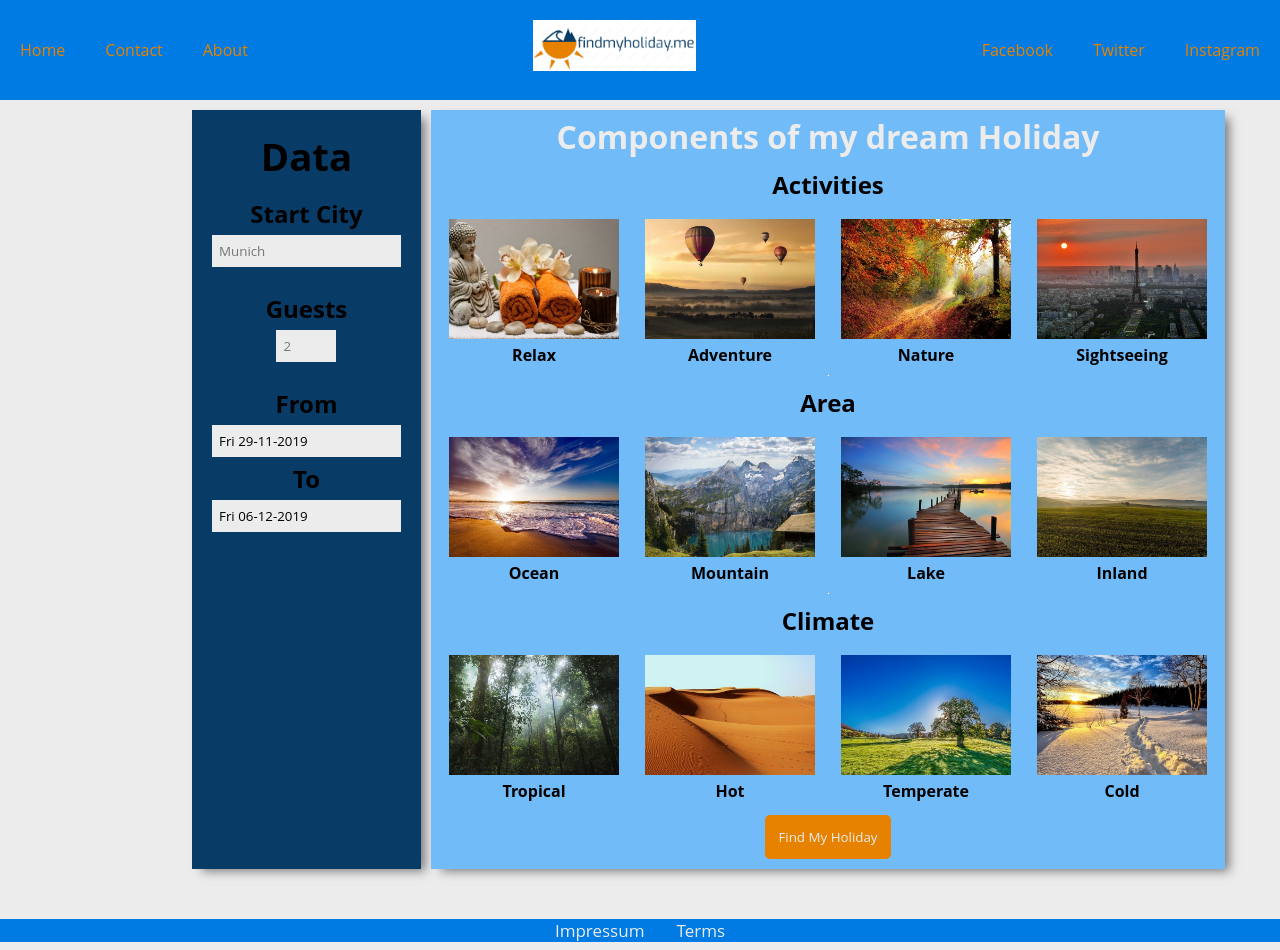
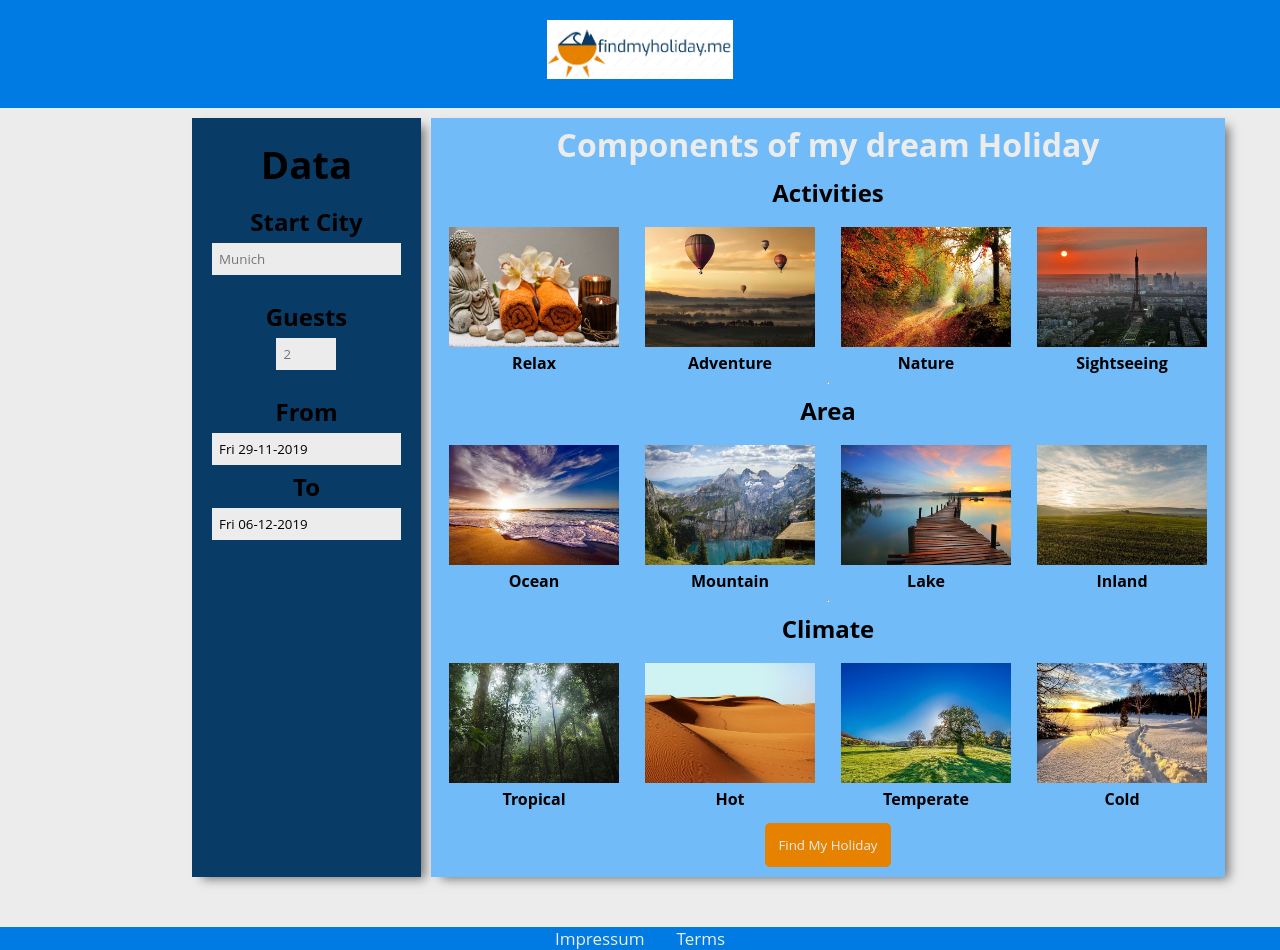
Before and after one commit to sommerfe/myholiday3, a React (Create React App) app in the folder myholiday3/: page / in a window 1280 px wide. Built offline with nearby package versions, Linux system fonts and the light colour scheme; the HTML template or start-up script is replaced by a standard one.

Commit message:
remove unnecessary links in header bar

```diff
--- a/myholiday3/src/App.css
+++ b/myholiday3/src/App.css
@@ -288,6 +288,6 @@ img {
 }
 
 #logo img {
-  height: 25%;
-  width: 25%;
+  height: 15%;
+  width: 15%;
 }
--- a/myholiday3/src/components/Parent.js
+++ b/myholiday3/src/components/Parent.js
@@ -156,11 +156,11 @@ class Parent extends React.Component {
     render() {
         const navigationBar = <header>
         <nav id="main-links">
-                <ul>
+                {/*<ul>
                     <li><a href="google.com">Home</a></li>
                     <li><a href="google.com">Contact</a></li>
                     <li><a href="google.com">About</a></li>
-                </ul>
+                </ul>*/}
             </nav>
             <div id="logo">
                 <a href="/#">
@@ -168,11 +168,11 @@ class Parent extends React.Component {
                 </a>
             </div>
             <nav id="social-links">
-                <ul>
+                {/*<ul>
                     <li><a href="/"><i className="fa fa-facebook" aria-hidden="true"></i>Facebook</a></li>
                     <li><a href="google.com"><i className="fa fa-twitter" aria-hidden="true"></i>Twitter</a></li>
                     <li><a href="google.com"><i className="fa fa-instagram" aria-hidden="true"></i>Instagram</a></li>
-                </ul>
+                </ul>*/}
             </nav>
         </header>;
 
```
